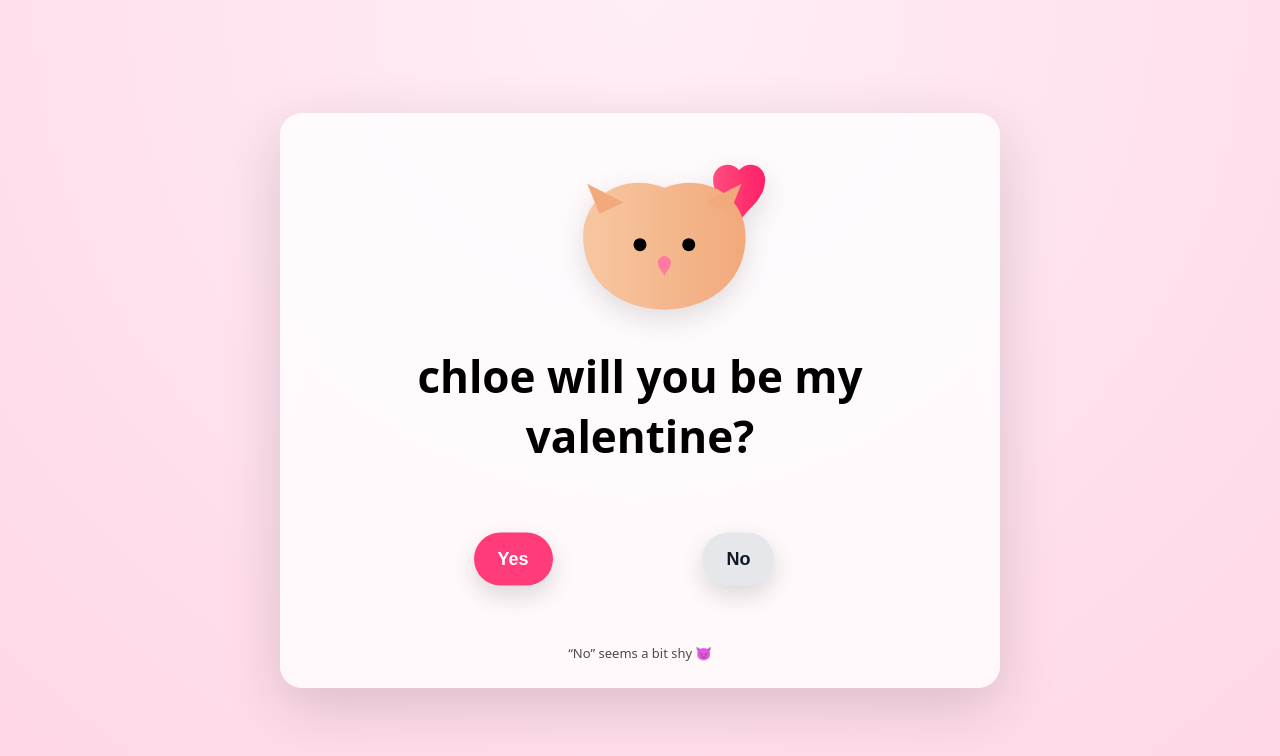
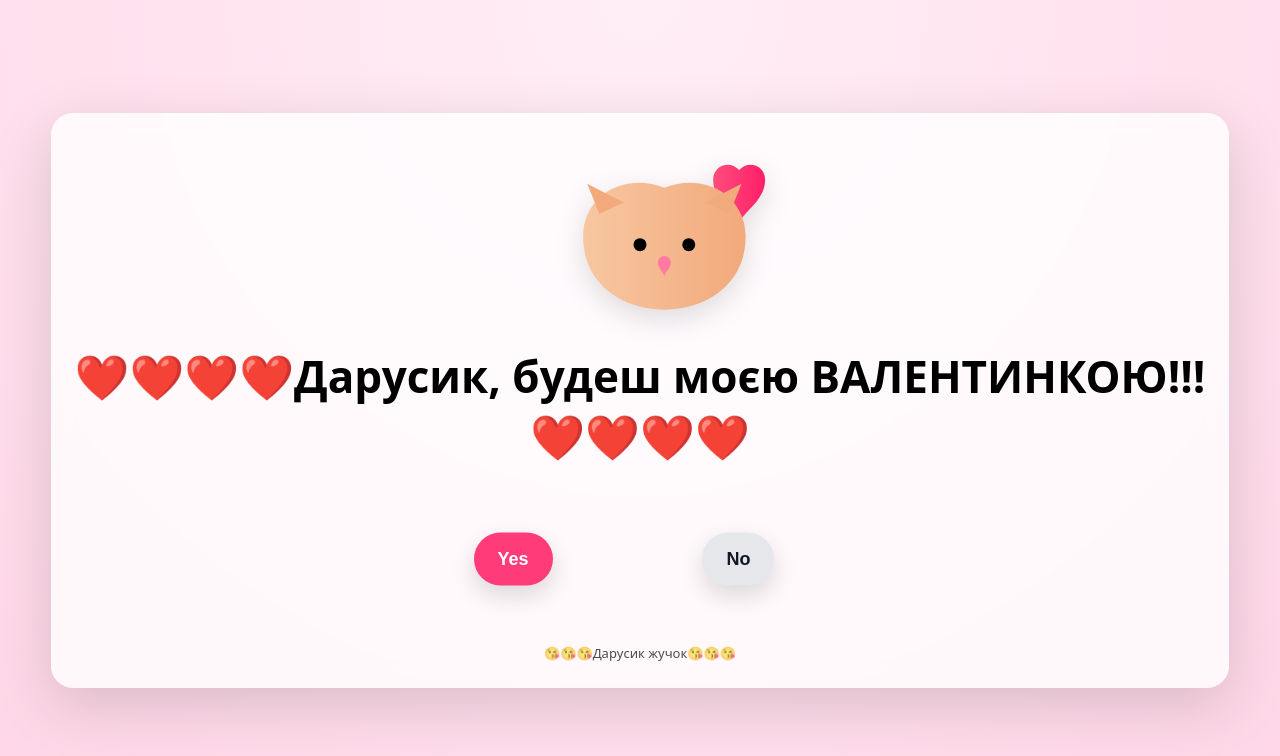
Before and after one commit to Sweex99/val, a plain HTML site: page index.html in a window 1280 px wide. Drawn offline with nearby package versions, Linux system fonts and the light colour scheme.

Commit message:
Second commit

```diff
--- a/index.html
+++ b/index.html
@@ -3,7 +3,7 @@
 <head>
   <meta charset="UTF-8" />
   <meta name="viewport" content="width=device-width, initial-scale=1, viewport-fit=cover" />
-  <title>Will you be my Valentine?</title>
+  <title>Валентинка Дарусику в піпочку</title>
 
   <!-- Confetti library -->
   <script src="https://cdn.jsdelivr.net/npm/canvas-confetti@1.9.3/dist/confetti.browser.min.js"></script>
@@ -41,7 +41,7 @@
     }
 
     .card {
-      width: min(720px, 92vw);
+      width: min(1220px, 92vw);
       padding: 26px 22px;
       background: var(--card);
       backdrop-filter: blur(10px);
@@ -163,6 +163,7 @@
 
       <circle cx="160" cy="130" r="8"/>
       <circle cx="220" cy="130" r="8"/>
+
       <path d="M190 144 C186 144 182 148 182 152
                C182 160 190 164 190 170
                C190 164 198 160 198 152
@@ -170,15 +171,15 @@
             fill="#ff7aa2"/>
     </svg>
 
-    <h1>chloe will you be my valentine?</h1>
+    <h1>❤️❤️❤️❤️Дарусик, будеш моєю ВАЛЕНТИНКОЮ!!!❤️❤️❤️❤️</h1>
 
     <section class="button-zone" id="zone">
       <button id="yesBtn">Yes</button>
       <button id="noBtn">No</button>
     </section>
 
-    <!-- HINT (ONLY FIRST SECTION) -->
-    <div class="hint" id="hint">“No” seems a bit shy 😈</div>
+    <!-- HINT -->
+    <div class="hint" id="hint">😘😘😘Дарусик жучок😘😘😘</div>
 
     <section class="result" id="result">
       <h2>YAY! 🎉</h2>
@@ -197,11 +198,11 @@
     const result = document.getElementById("result");
     const hint = document.getElementById("hint");
 
-    /* ---------- CONFETTI (FIXED FULL SCREEN) ---------- */
+    /* ---------- CONFETTI ---------- */
     const confettiCanvas = document.getElementById("confettiCanvas");
 
     function resizeConfettiCanvas() {
-      const dpr = Math.max(1, window.devicePixelRatio  1);
+      const dpr = Math.max(1, window.devicePixelRatio || 1);
       confettiCanvas.width = Math.floor(window.innerWidth * dpr);
       confettiCanvas.height = Math.floor(window.innerHeight * dpr);
       confettiCanvas.style.width = "100vw";
@@ -260,7 +261,7 @@
 
       let dx = (b.left + b.width / 2) - px;
       let dy = (b.top + b.height / 2) - py;
-      let mag = Math.hypot(dx, dy)  1;
+      let mag = Math.hypot(dx, dy) || 1;
       dx /= mag;
       dy /= mag;
 
```
